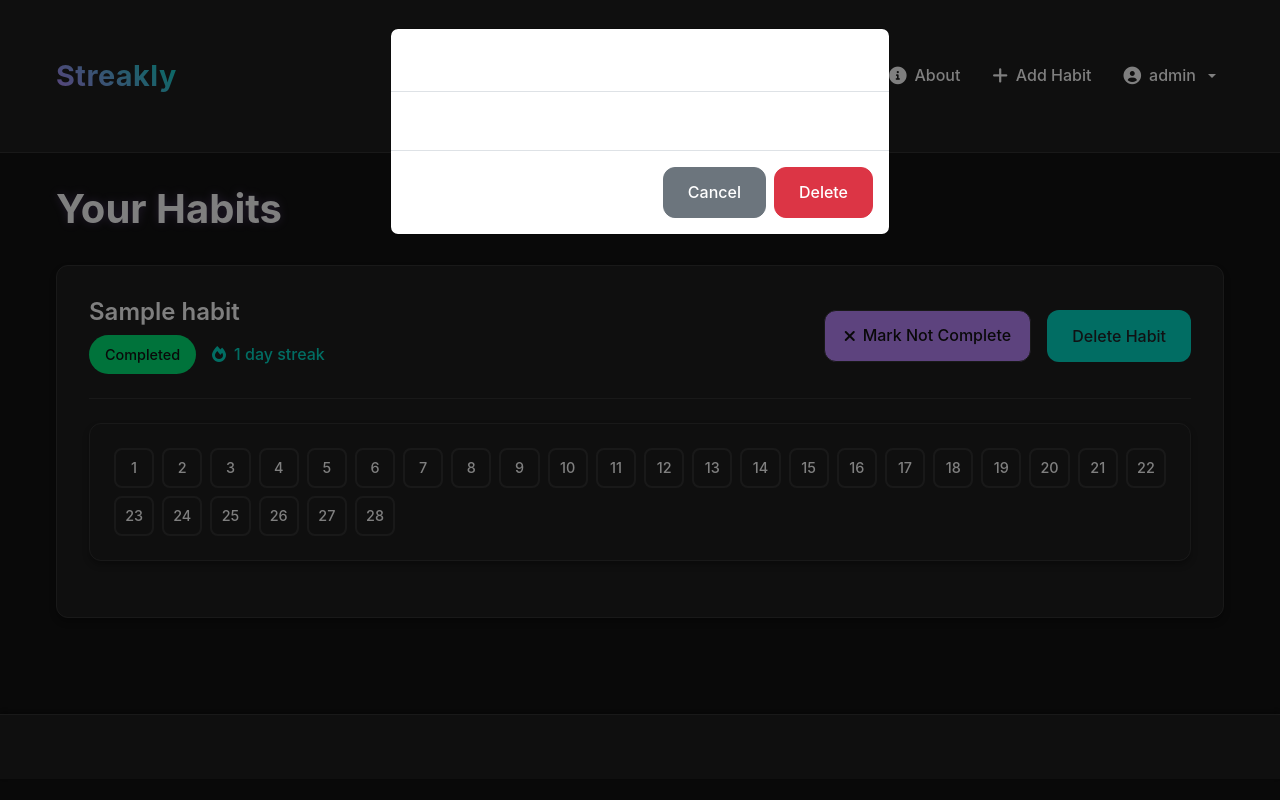
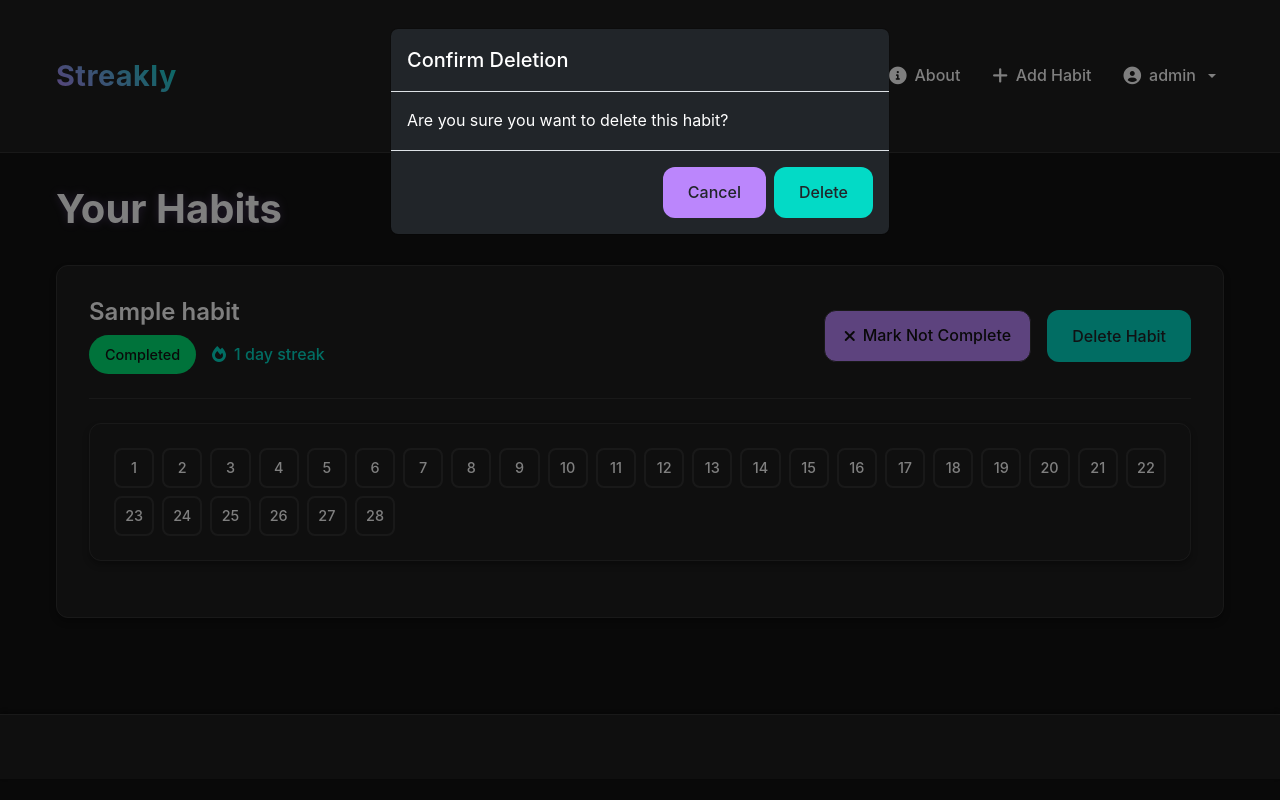
Before and after one commit to Georgeburn94/streakly, a Django app: page / in a window 1280 px wide, after a click on "Delete Habit". Run offline with Django 4.2, Linux system fonts and the light colour scheme; a user stored in the database is signed in; tables that the repository leaves empty hold one stand-in row (values such as "Sample post").

Commit message:
modal styling

```diff
--- a/static/css/styles.css
+++ b/static/css/styles.css
@@ -335,6 +335,12 @@ h1 {
   border: 1px solid var(--border-color);
 }
 
+
+/* delete modal */
+.cancel-button {
+  background-color: #bb86fc;
+}
+
 /* Calendar Container adjustments */
 .calendar_container {
   margin-top: 0.5rem;
--- a/streakly/templates/home.html
+++ b/streakly/templates/home.html
@@ -54,7 +54,7 @@
 <div class="modal fade" id="deleteModal" tabindex="-1" role="dialog" aria-labelledby="deleteModalLabel"
     aria-hidden="true">
     <div class="modal-dialog" role="document">
-        <div class="modal-content">
+        <div class="modal-content bg-dark">
             <div class="modal-header">
                 <h5 class="modal-title" id="deleteModalLabel">Confirm Deletion</h5>
             </div>
@@ -62,8 +62,8 @@
                 Are you sure you want to delete this habit?
             </div>
             <div class="modal-footer">
-                <button type="button" class="btn btn-secondary" data-dismiss="modal">Cancel</button>
-                <a href="#" id="confirmDeleteButton" class="btn btn-danger">Delete</a>
+                <button type="button" class="btn cancel-button" data-dismiss="modal">Cancel</button>
+                <a href="#" id="confirmDeleteButton" class="btn delete-button">Delete</a>
             </div>
         </div>
     </div>
```
